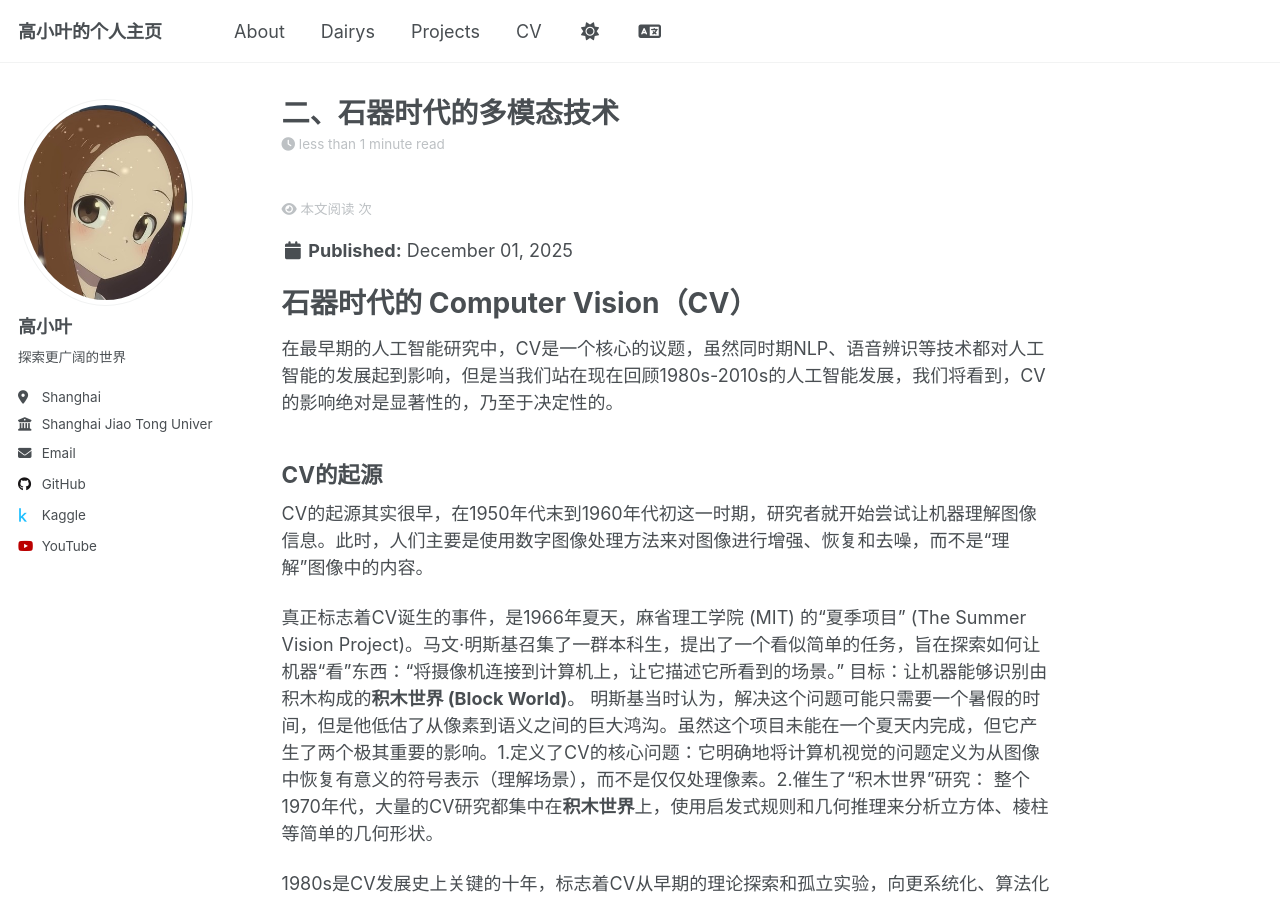
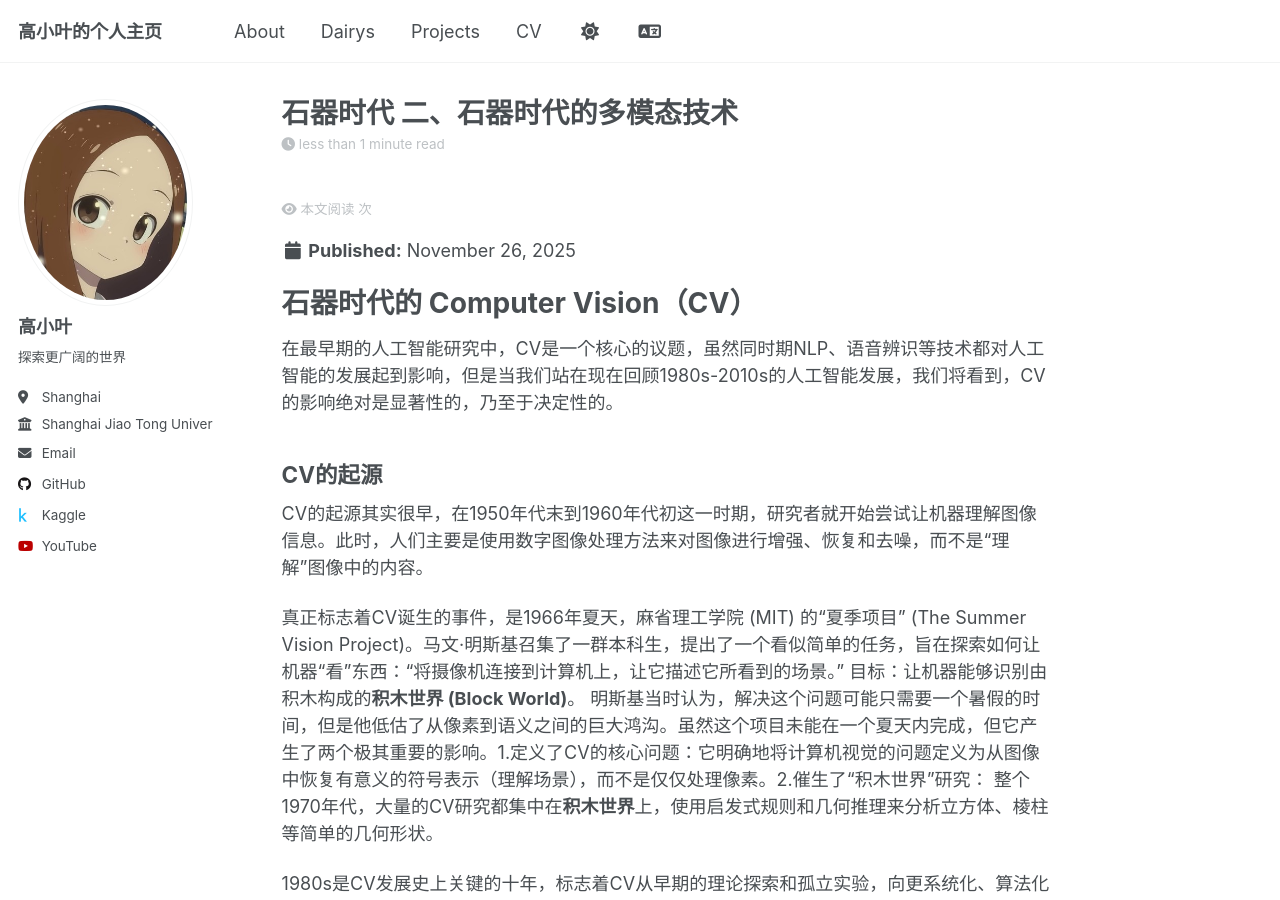
Before and after one commit to gaoyesjtu/gaoyesjtu.github.io, a Jekyll site: the page built from _dairys/AI_History/2025-12-4-d.md, in a window 1280 px wide and 900 px high. Built offline with Jekyll 4.4.1, drawn with Linux system fonts in a browser that asks for light colours; comment, search, counter and statistics services are not loaded.

Commit message:
Update title in AI_History markdown file

```diff
--- a/_dairys/第一章/2025-12-4-d.md
+++ b/_dairys/AI_History/2025-12-4-d.md
@@ -1,6 +1,6 @@
 ---
-title: "二、石器时代的多模态技术"
-date: 2025-11-31
+title: "石器时代 二、石器时代的多模态技术"
+date: 2025-11-26
 tags: [历史]
 comments: true
 ---
```
